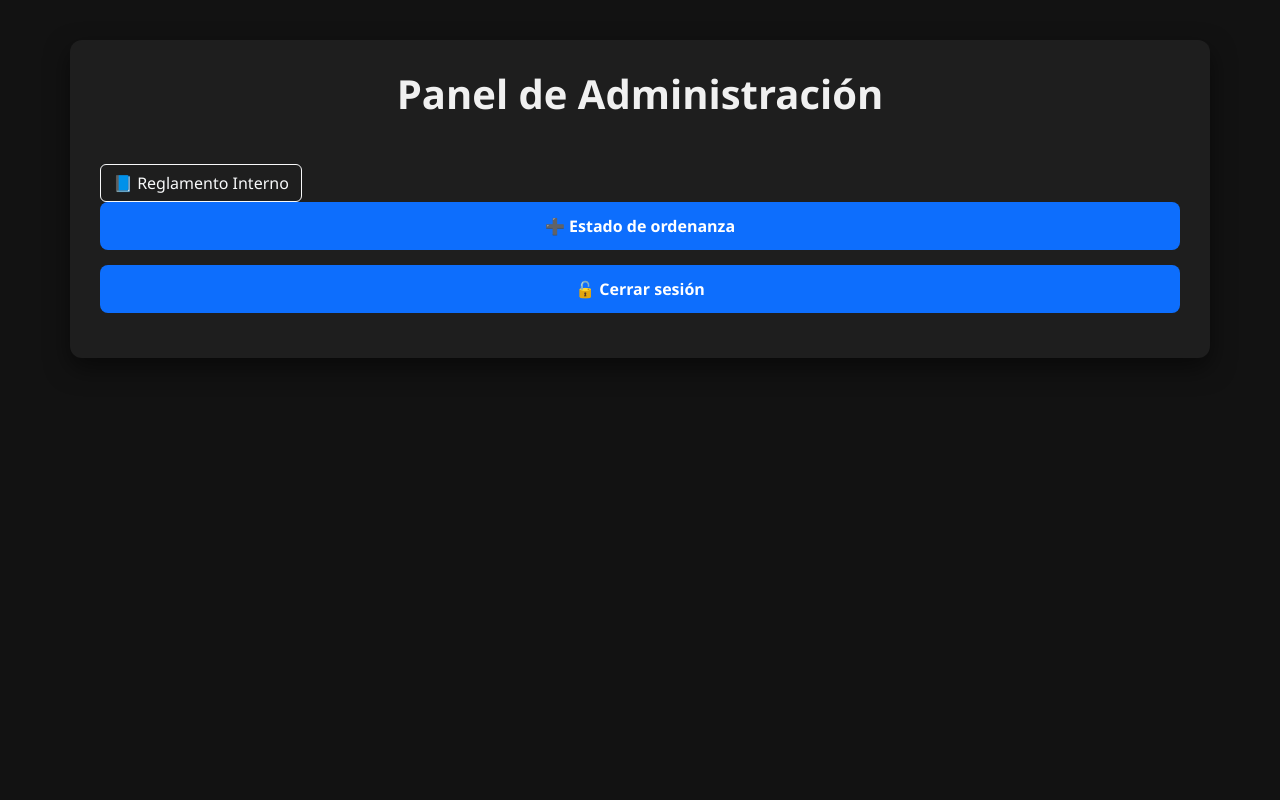
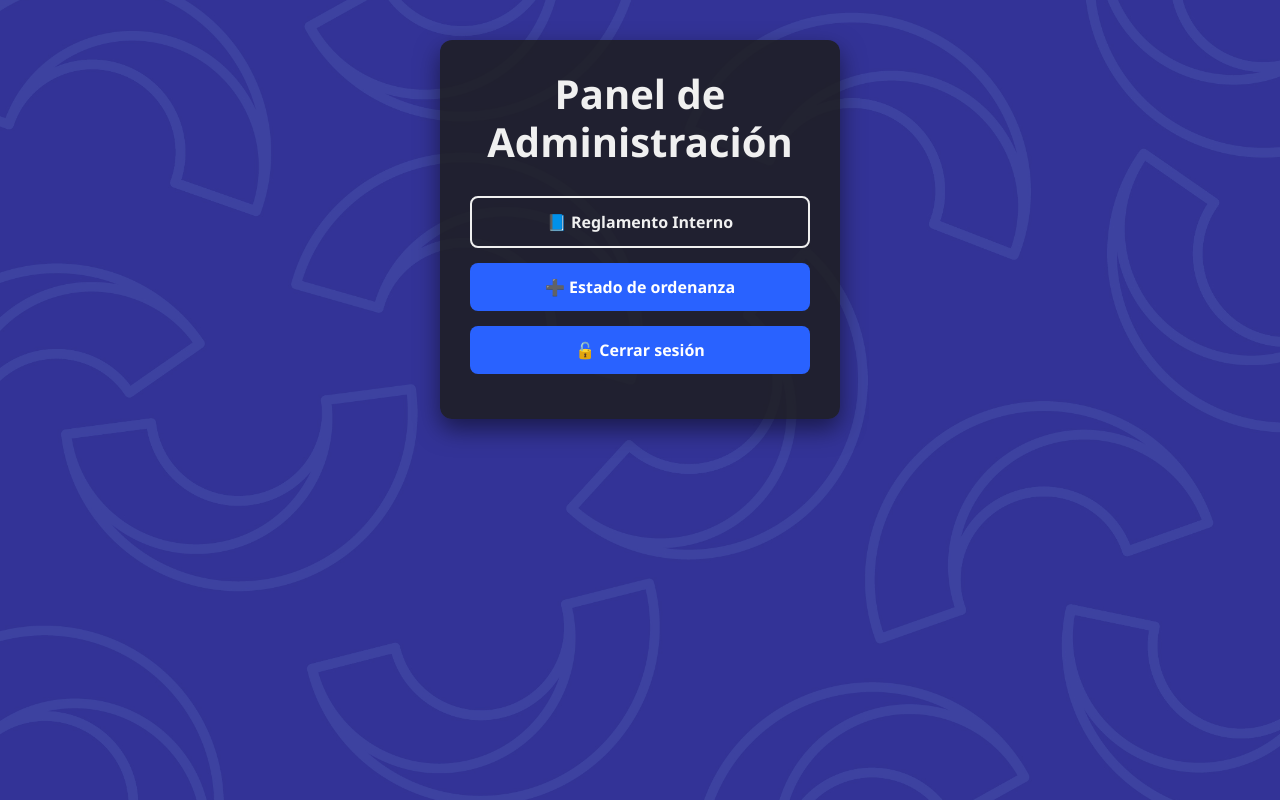
Before and after one commit to fran-2025-bd/forms, a Flask app: page / in a window 1280 px wide. Run offline with Flask 3, Linux system fonts and the light colour scheme; the visitor is signed in with stand-in values (Sample User, id 1).

Commit message:
Update menu_admin.html

```diff
--- a/templates/menu_admin.html
+++ b/templates/menu_admin.html
@@ -4,30 +4,44 @@
     <meta charset="UTF-8">
     <title>Panel Admin</title>
     <meta name="viewport" content="width=device-width, initial-scale=1">
+
+    <!-- Bootstrap CSS CDN -->
     <link href="https://cdn.jsdelivr.net/npm/bootstrap@5.3.0/dist/css/bootstrap.min.css" rel="stylesheet">
+
     <style>
+        /* Fondo con imagen */
         body {
-            background-color: #121212;
+            background: url('{{ url_for("static", filename="img/fondo.jpg") }}') no-repeat center center fixed;
+            background-size: cover;
+            font-family: 'Segoe UI', Tahoma, Geneva, Verdana, sans-serif;
+            height: 100vh;
+            margin: 0;
+            padding: 40px;
             color: #f0f0f0;
-            font-family: 'Segoe UI', sans-serif;
-            padding: 40px;
         }
+
+        /* Contenedor del menú */
         .container {
-            background-color: #1e1e1e;
+            background-color: rgba(30, 30, 30, 0.85); /* fondo oscuro semitransparente */
             padding: 30px;
             border-radius: 12px;
             box-shadow: 0 10px 25px rgba(0,0,0,0.5);
+            max-width: 400px;
+            margin: auto;
         }
+
         h1 {
             text-align: center;
             margin-bottom: 30px;
             font-weight: 700;
         }
+
+        /* Botones modernos unificados */
         .menu-btn {
             display: block;
             width: 100%;
             margin-bottom: 15px;
-            background-color: #0d6efd;
+            background-color: #2962ff;
             border: none;
             padding: 12px;
             border-radius: 8px;
@@ -36,18 +50,42 @@
             font-weight: 600;
             color: #fff;
             text-decoration: none;
+            transition: background-color 0.3s ease;
         }
+
         .menu-btn:hover {
-            background-color: #0b5ed7;
+            background-color: #0039cb;
+        }
+
+        /* Botón Reglamento como botón normal pero con outline */
+        .btn-outline-light {
+            color: #f0f0f0;
+            border: 2px solid #f0f0f0;
+            padding: 12px;
+            border-radius: 8px;
+            display: block;
+            width: 100%;
+            margin-bottom: 15px;
+            font-weight: 600;
+            text-align: center;
+            text-decoration: none;
+            transition: background-color 0.3s ease, color 0.3s ease;
+        }
+
+        .btn-outline-light:hover {
+            background-color: #f0f0f0;
+            color: #121212;
+            border-color: #f0f0f0;
         }
     </style>
 </head>
 <body>
     <div class="container">
         <h1>Panel de Administración</h1>
-        <a href="{{ url_for('reglamento') }}" class="btn btn-outline-light mt-3">📘 Reglamento Interno</a>
 
-        <a href="{{ url_for('index') }}" class="menu-btn">➕ Estado de ordenanza </a>
+        <a href="{{ url_for('reglamento') }}" class="btn-outline-light">📘 Reglamento Interno</a>
+
+        <a href="{{ url_for('index') }}" class="menu-btn">➕ Estado de ordenanza</a>
         <a href="{{ url_for('logout') }}" class="menu-btn">🔓 Cerrar sesión</a>
     </div>
 </body>
```
